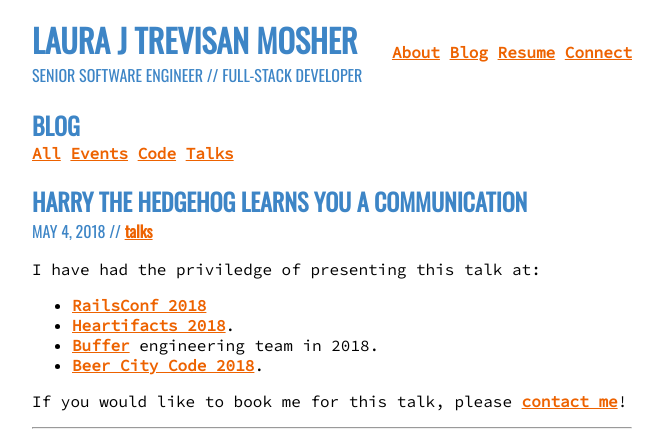
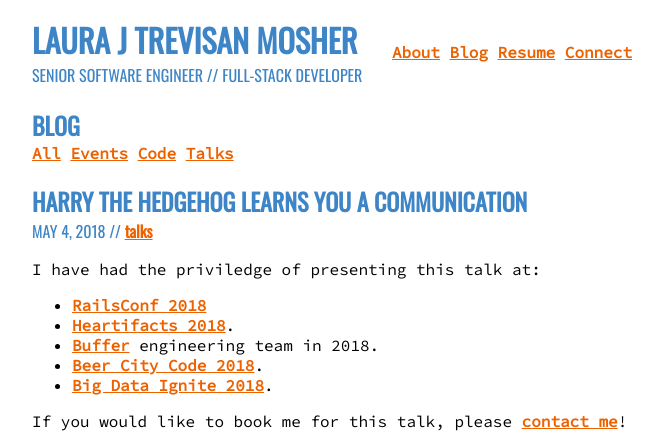
Before and after one commit to lauramosher/lauramosher.github.io, a Jekyll site: the page built from blog/_posts/2018-05-04-harry-the-hedgehog.md, in a window 1280 px wide, cut to the strip 0-433 px from the top of the page. Shown: the whole strip, without its empty margins (308-971 px from the left). Built offline with Jekyll 4.4.1, drawn with Linux system fonts in a browser that asks for light colours.

Commit message:
Update Harry the Hedgehog with Big Data Ignite link

```diff
--- a/blog/_posts/2018-05-04-harry-the-hedgehog.md
+++ b/blog/_posts/2018-05-04-harry-the-hedgehog.md
@@ -12,6 +12,7 @@ I have had the priviledge of presenting this talk at:
 - <a href="https://codeandsupply.com/heartifacts">Heartifacts 2018</a>.
 - <a href="https://buffer.com">Buffer</a> engineering team in 2018.
 - <a href="https://beercitycode.com/">Beer City Code 2018</a>.
+- <a href="https://bigdataignite.org/">Big Data Ignite 2018</a>.
 
 If you would like to book me for this talk, please <a href="/connect">contact me</a>!
 
```
Also changed, not shown: 1 other file.
